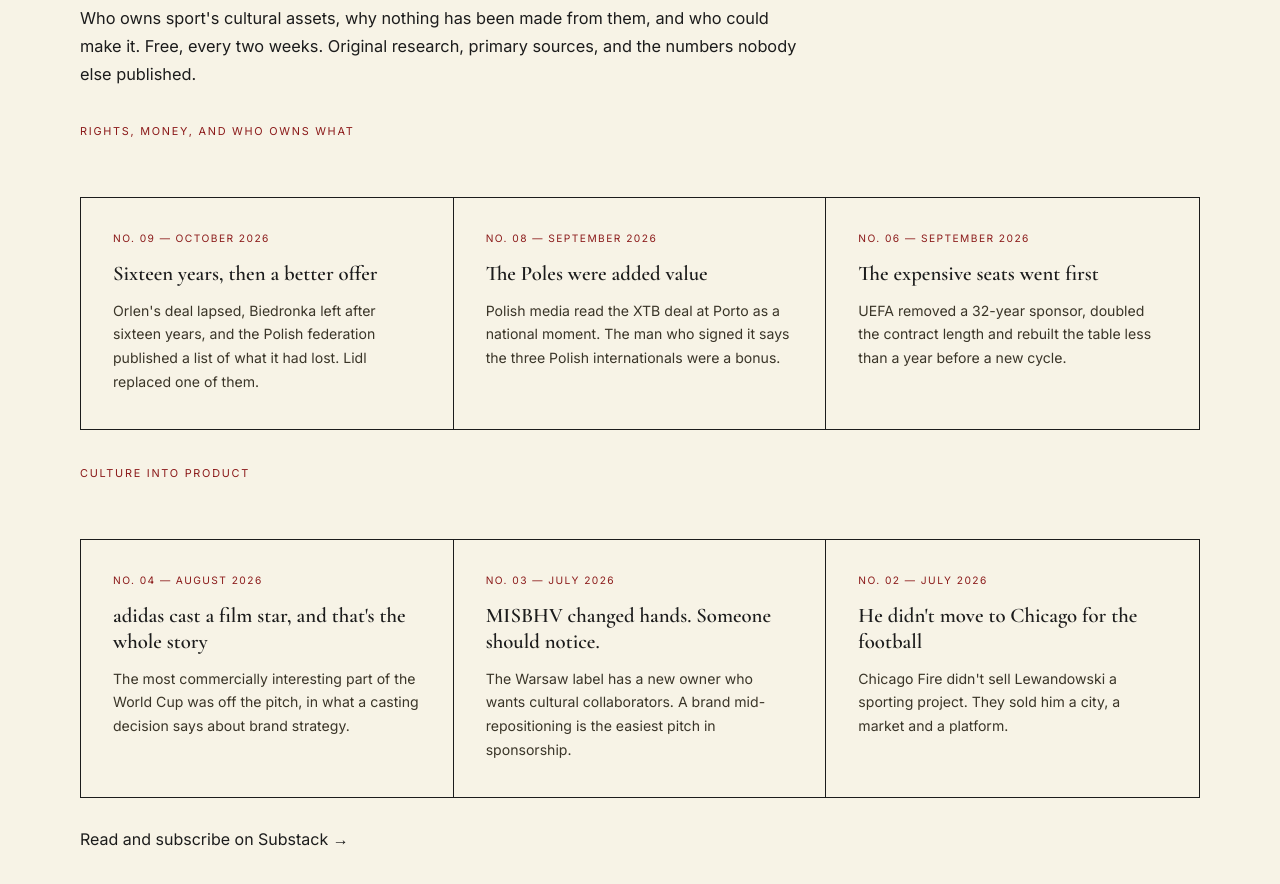
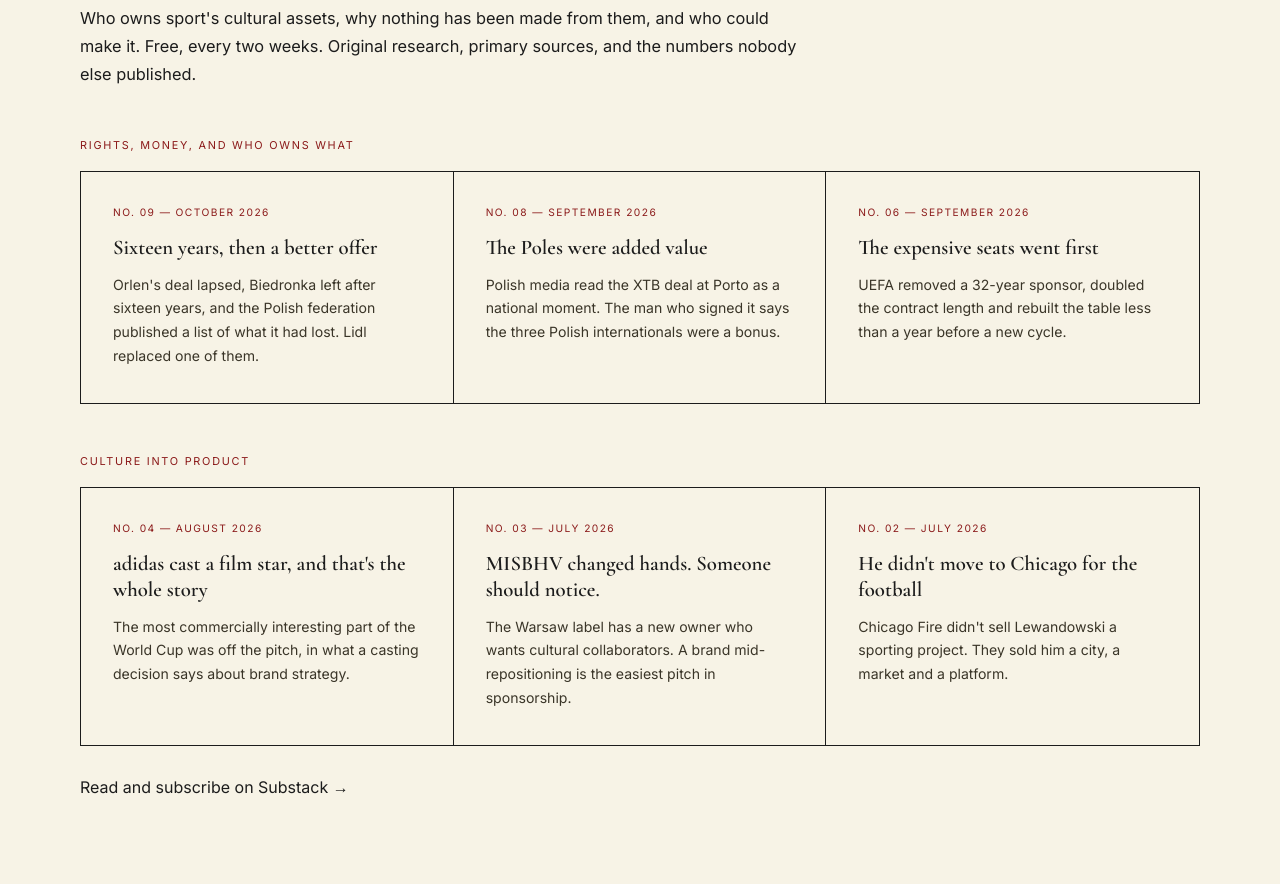
Before and after one commit to mostinternational/most-website, a plain HTML site: page index.html in a window 1280 px wide. Shown: the part 8260-9144 px from the top of the page. Drawn offline with nearby package versions, Linux system fonts and the light colour scheme.

Commit message:
Tie the note group labels to their card grids
A grid following a group label no longer carries the 56px top margin, so the label sits 16px above its cards. Group spacing moves to the label itself.

```diff
--- a/index.html
+++ b/index.html
@@ -503,8 +503,9 @@
     font-weight: 600; font-size: 1.3rem; margin-bottom: 12px; line-height: 1.24;
   }
   .note-card p { font-size: .88rem; line-height: 1.68; color: #3a3528; }
-  .note-group { font-size: .68rem; letter-spacing: .16em; text-transform: uppercase; color: var(--crimson); margin: 34px 0 14px; }
+  .note-group { font-size: .68rem; letter-spacing: .16em; text-transform: uppercase; color: var(--crimson); margin: 48px 0 16px; }
   .note-group:first-of-type { margin-top: 8px; }
+  .note-group + .notes-grid { margin-top: 0; }
   .note-card h4 a { color: inherit; text-decoration: none; }
   .note-card h4 a:hover { text-decoration: underline; }
   @media (max-width: 820px) {
```
